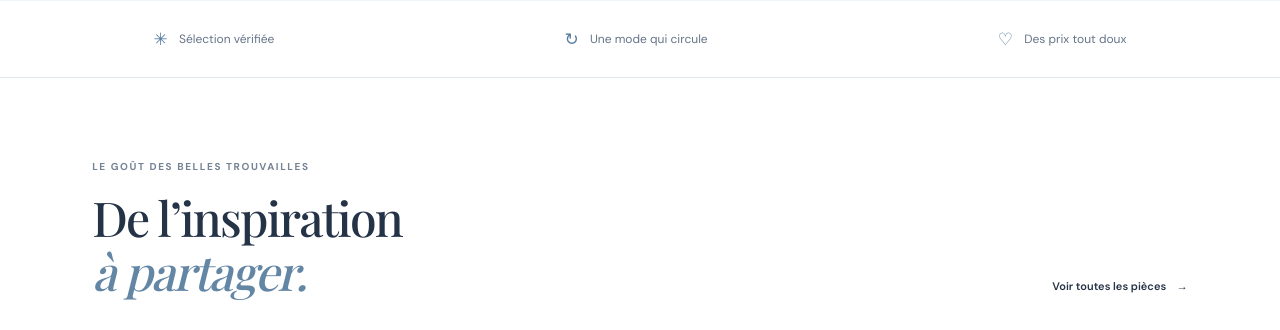
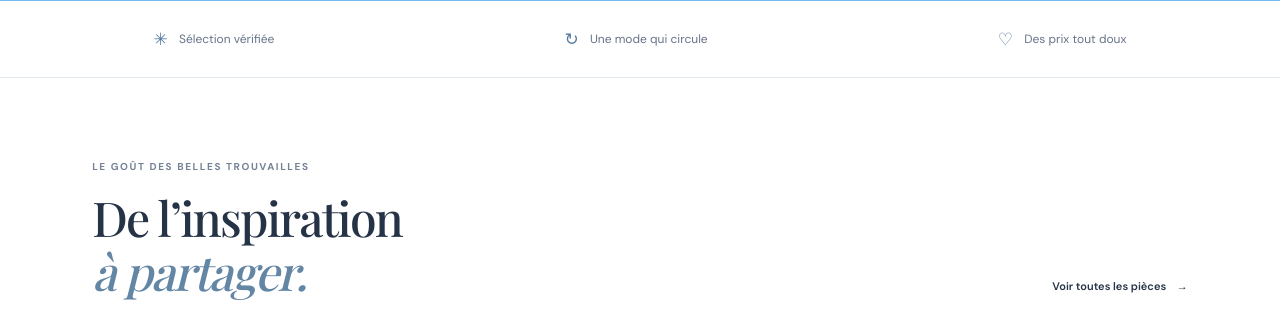
Before and after one commit to maleknoemie39-jpg/2me, a PHP site: page / in a window 1280 px wide. Shown: the part 732-1062 px from the top of the page. Run offline with PHP 8.4, Linux system fonts and the light colour scheme; data comes from the database, SQL or seed files in the repository.

Commit message:
commit 3

```diff
--- a/style.css
+++ b/style.css
@@ -4,7 +4,7 @@
   --muted: #758194;
   --blue: #355777;
   --blue-light: #e8f0f7;
-  --cream: #f0f5f9;
+  --cream: #70baf6;
   --paper: #fff;
   --line: #e1e8ef;
   --serif: "Playfair Display", Georgia, serif;
```
